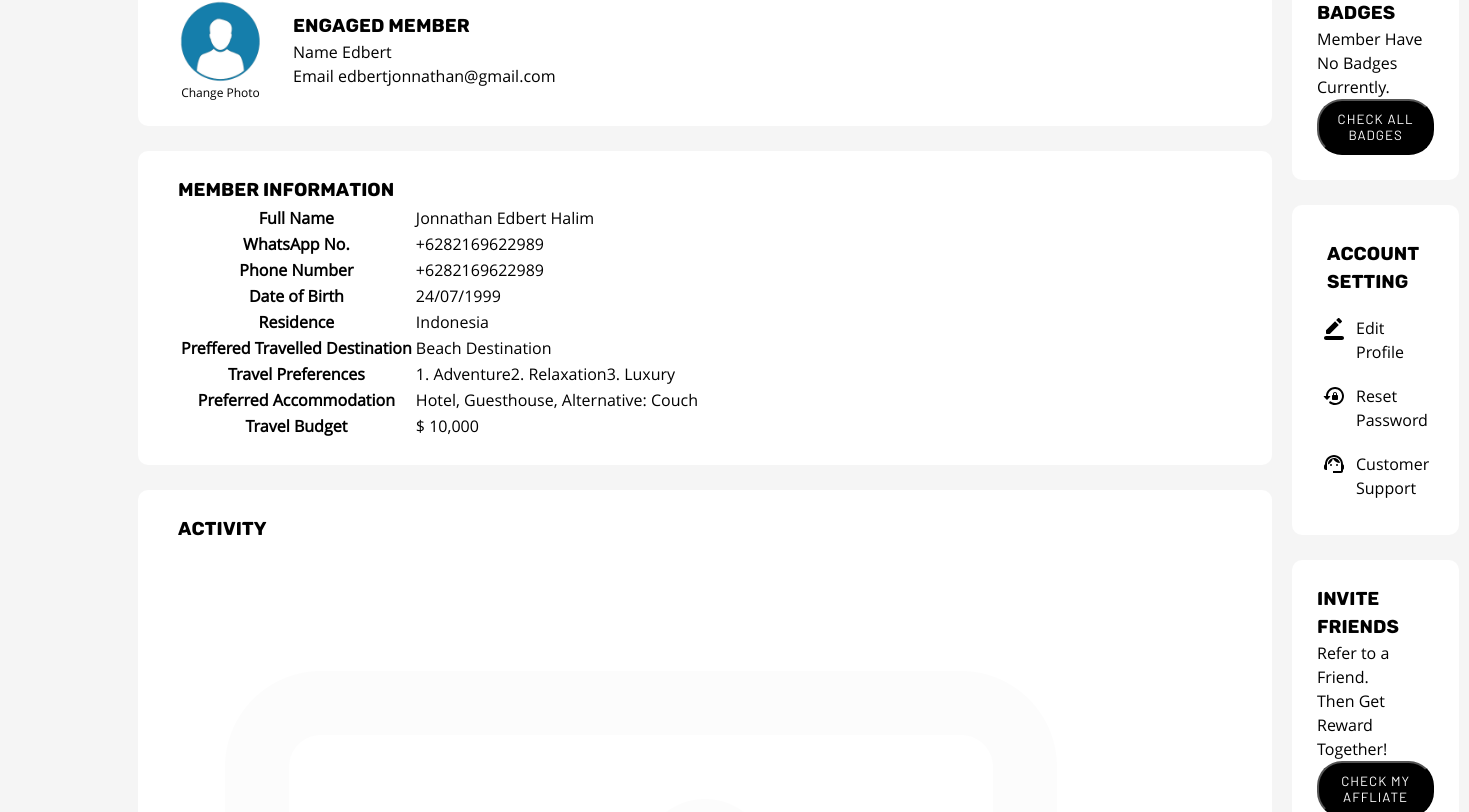
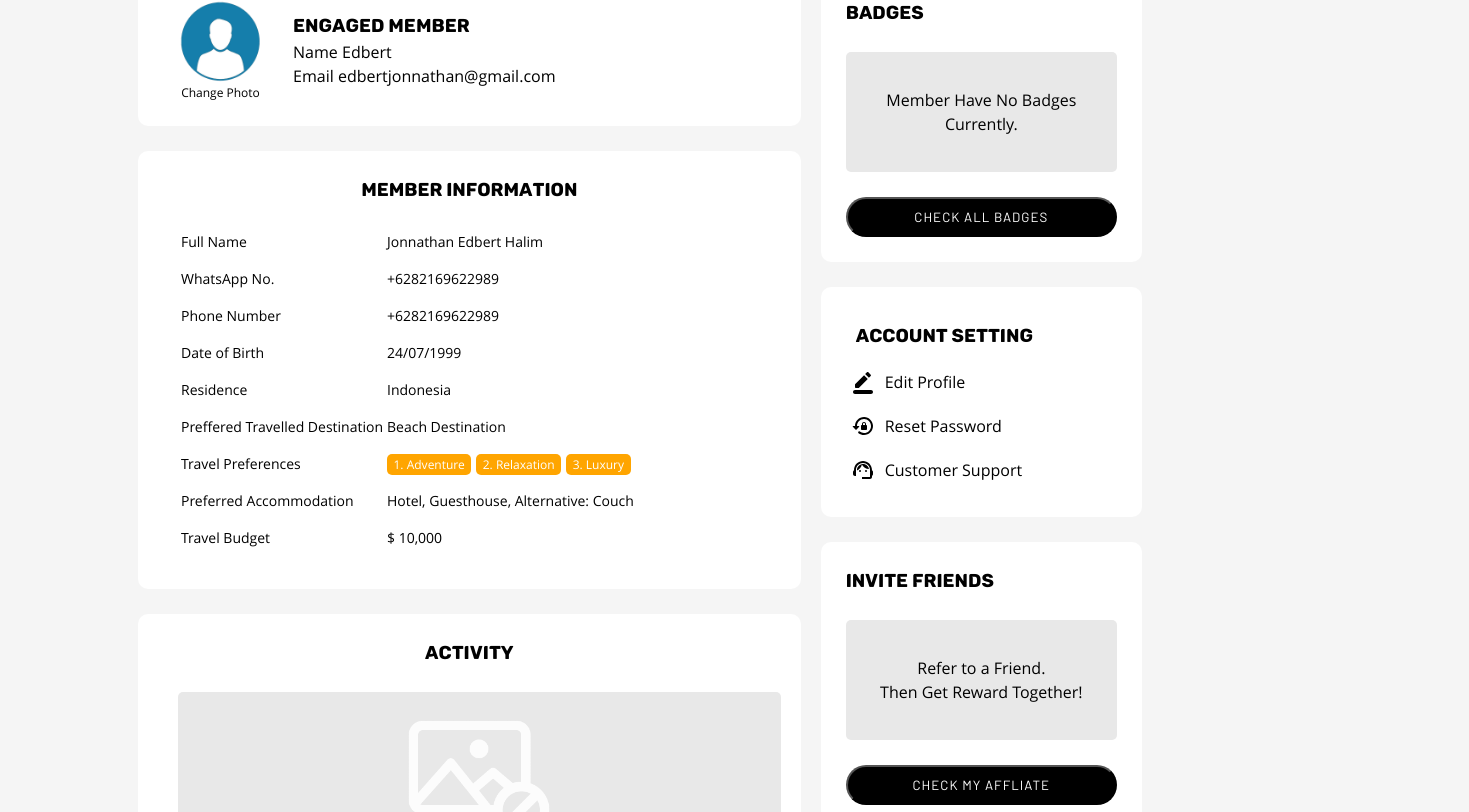
Before and after one commit to Edberaga/thaigood4u-vite-app, a React (Vite) app: page /dashboard in a window 1280 px wide. Shown: the part 174-986 px from the top of the page, 1469 px wide, since content can reach past the window. Built offline with nearby package versions, Linux system fonts and the light colour scheme; no server answers; sample sign-in values are in the browser's storage.

Commit message:
Dashboard Stylish

```diff
--- a/src/components/Dashboard/style.scss
+++ b/src/components/Dashboard/style.scss
@@ -6,10 +6,21 @@
     margin: 25px 10px 25px 10px;
 }
 
+%member-data {
+    display: flex;
+    justify-content: center;
+    align-items: center;
+    text-align: center;
+    border-radius: 5px;
+    background-color: rgb(232, 232, 232);
+    margin: 25px 0;
+    padding: 10px;
+    min-height: 100px;
+}
+
 .dashboard {
     display: flex;
     padding-top: 50px;
-
     .main-dashboard {
         flex: 2;
         section{
@@ -33,8 +44,10 @@
         a {
             font-size: 12px;
         }}
+
         .profile-info {
-            .profile-unverified {
+
+        .profile-unverified {
             @extend %dashboard-spacing;
             background-color: rgb(255, 246, 246);
             height: 30vh;
@@ -46,7 +59,45 @@
             a {
                 display: block;
                 color: orange;
+        }}
+
+        .profile-member {
+            width: 100%;
+            h3 {text-align: center;}
+            table {
+            padding-top: 25px;
+            font-size: 14px;
+            table-layout: fixed;
+            tr {
+                height: 35px;
+                vertical-align: top;
             }
+            th {
+                text-align: left;
+                font-weight: 300;
+            }
+            td {
+                word-wrap: break-word;
+            }
+            td span {
+                display: inline-block;
+                background-color: orange;
+                padding: 2px 6.5px;
+                margin: 0px 5px 5px 0px;
+                border-radius: 5px;
+                font-size: 12px;
+                color: white;
+            }}
+        }}
+
+        .profile-activity div {
+            width: 100%;
+            text-align: center;
+            .images-display {
+                @extend %member-data;
+                img {
+                    width: 150px;
+                }
             }
         }
     }
@@ -71,6 +122,15 @@
         div a:hover {
             background-color: rgb(244, 244, 244);
             color: orange;
+        }}
+
+        .badges-display, .affliate-setting {
+            div {
+                @extend %member-data;
+            }
+            button {
+                width: 100%;
+            }
         }
-    }}
+    }
 }
```
